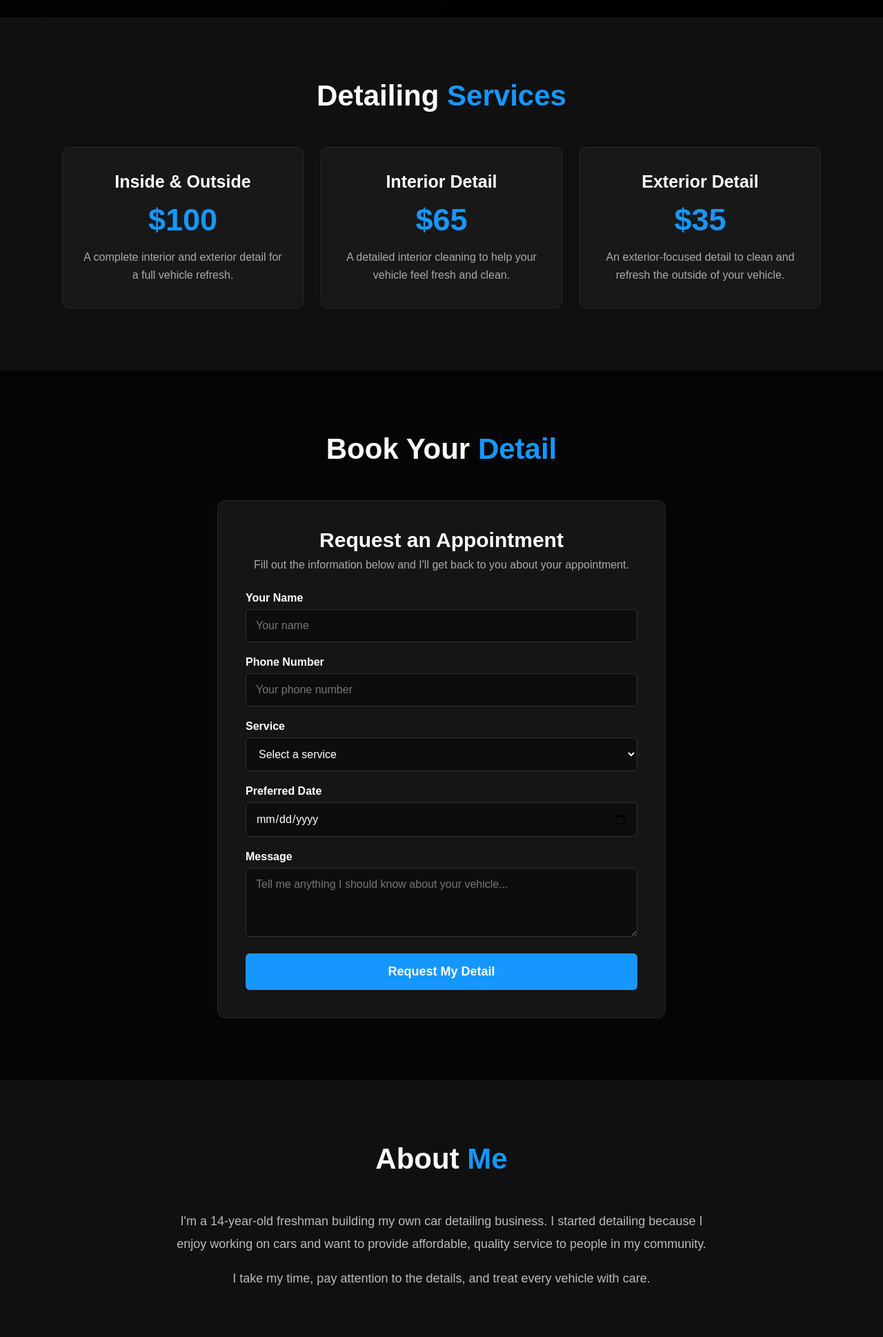
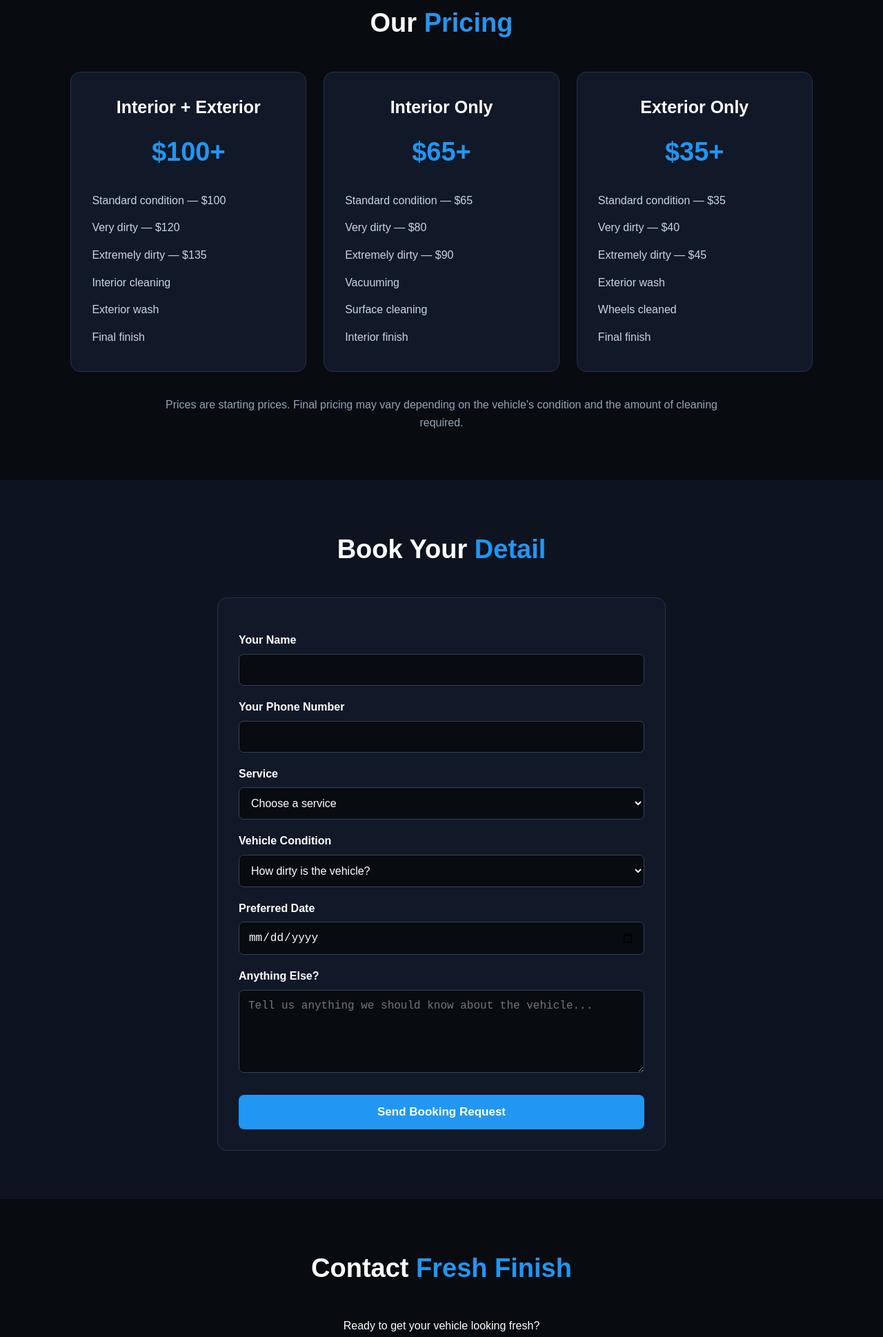
Before and after one commit to marcusaw060-sys/fresh-finish-detailing, a plain HTML site: page index.html in a window 1280 px wide. Shown: the part 775-2713 px from the top of the page at 69% size. Drawn offline with Linux system fonts and the light colour scheme.

Commit message:
Update index.html

```diff
--- a/index.html
+++ b/index.html
@@ -1,223 +1,187 @@
 <!DOCTYPE html>
 <html lang="en">
-
 <head>
   <meta charset="UTF-8">
   <meta name="viewport" content="width=device-width, initial-scale=1.0">
-
   <title>Fresh Finish Detailing</title>
 
   <style>
-
     * {
+      box-sizing: border-box;
       margin: 0;
       padding: 0;
-      box-sizing: border-box;
-      font-family: Arial, sans-serif;
-    }
-
-    html {
-      scroll-behavior: smooth;
     }
 
     body {
-      background: #0a0a0a;
+      font-family: Arial, sans-serif;
+      background: #080b10;
       color: white;
+      line-height: 1.6;
     }
 
-    /* NAVIGATION */
-
     nav {
-      position: fixed;
+      position: sticky;
       top: 0;
-      width: 100%;
-      height: 70px;
-      background: #080808;
+      z-index: 1000;
+      background: #05070a;
+      border-bottom: 1px solid #1e293b;
+      padding: 16px 8%;
       display: flex;
       justify-content: space-between;
       align-items: center;
-      padding: 0 7%;
-      border-bottom: 1px solid #222;
-      z-index: 1000;
     }
 
     .logo {
-      font-size: 24px;
+      font-size: 22px;
       font-weight: bold;
-    }
-
-    .logo span {
-      color: #1597ff;
+      color: #2196f3;
     }
 
     nav a {
       color: white;
       text-decoration: none;
-      margin-left: 25px;
+      margin-left: 20px;
       font-weight: bold;
     }
 
     nav a:hover {
-      color: #1597ff;
+      color: #2196f3;
     }
 
-    /* HERO */
-
     .hero {
-      min-height: 100vh;
-      padding: 120px 20px 60px;
+      min-height: 80vh;
       display: flex;
       align-items: center;
       justify-content: center;
       text-align: center;
-
-      background:
-        linear-gradient(
-          rgba(0,0,0,0.78),
-          rgba(0,0,0,0.92)
-        ),
-        linear-gradient(135deg, #12304a, #050505);
-    }
-
-    .hero-content {
-      max-width: 850px;
+      padding: 60px 20px;
+      background: linear-gradient(135deg, #080b10, #0d1725);
     }
 
     .hero h1 {
-      font-size: 70px;
-      line-height: 1.05;
-      margin-bottom: 25px;
+      font-size: clamp(42px, 7vw, 76px);
+      margin-bottom: 20px;
     }
 
     .hero h1 span {
-      color: #1597ff;
+      color: #2196f3;
     }
 
     .hero p {
-      color: #cccccc;
-      font-size: 21px;
-      margin-bottom: 35px;
-      line-height: 1.6;
+      font-size: 20px;
+      color: #cbd5e1;
+      max-width: 700px;
+      margin: auto;
     }
 
-    /* BOOK BUTTON */
+    .buttons {
+      margin-top: 30px;
+    }
 
-    .book-button {
+    .btn {
       display: inline-block;
-      background: #1597ff;
-      color: white;
+      padding: 15px 25px;
+      margin: 7px;
+      border-radius: 8px;
       text-decoration: none;
-      padding: 18px 45px;
-      border-radius: 7px;
-      font-size: 20px;
       font-weight: bold;
       transition: 0.2s;
     }
 
-    .book-button:hover {
-      background: #007bd4;
-      transform: translateY(-2px);
+    .primary {
+      background: #2196f3;
+      color: white;
     }
 
-    /* SMALL TEXT */
-
-    .availability {
-      margin-top: 18px;
-      color: #888;
-      font-size: 14px;
+    .primary:hover {
+      background: #1976d2;
     }
 
-    /* SECTIONS */
+    .secondary {
+      border: 2px solid #2196f3;
+      color: white;
+    }
+
+    .secondary:hover {
+      background: #2196f3;
+    }
 
     section {
-      padding: 90px 7%;
+      padding: 70px 8%;
     }
 
-    .title {
+    .section-title {
       text-align: center;
-      font-size: 42px;
-      margin-bottom: 50px;
+      font-size: 38px;
+      margin-bottom: 40px;
     }
 
-    .title span {
-      color: #1597ff;
+    .section-title span {
+      color: #2196f3;
     }
 
-    /* SERVICES */
-
-    .services {
-      background: #101010;
+    .pricing {
+      display: grid;
+      grid-template-columns: repeat(auto-fit, minmax(260px, 1fr));
+      gap: 25px;
+      max-width: 1100px;
+      margin: auto;
     }
 
-    .service-container {
-      max-width: 1100px;
-      margin: auto;
-
-      display: grid;
-      grid-template-columns:
-        repeat(3, 1fr);
-
-      gap: 25px;
-    }
-
-    .service {
-      background: #181818;
-      border: 1px solid #292929;
-      border-radius: 10px;
-      padding: 35px 25px;
+    .card {
+      background: #111827;
+      border: 1px solid #263449;
+      border-radius: 14px;
+      padding: 30px;
       text-align: center;
     }
 
-    .service:hover {
-      border-color: #1597ff;
-    }
-
-    .service h3 {
+    .card h3 {
       font-size: 25px;
-      margin-bottom: 15px;
+      margin-bottom: 10px;
     }
 
     .price {
-      color: #1597ff;
-      font-size: 45px;
+      font-size: 38px;
+      color: #2196f3;
       font-weight: bold;
       margin: 15px 0;
     }
 
-    .service p {
-      color: #aaa;
-      line-height: 1.6;
+    .card ul {
+      list-style: none;
+      text-align: left;
+      margin-top: 20px;
     }
 
-    /* BOOKING */
+    .card li {
+      padding: 7px 0;
+      color: #cbd5e1;
+    }
+
+    .note {
+      max-width: 800px;
+      margin: 35px auto 0;
+      text-align: center;
+      color: #94a3b8;
+    }
 
     .booking {
-      background: #050505;
+      background: #0d1420;
     }
 
-    .booking-container {
+    form {
       max-width: 650px;
       margin: auto;
-      background: #151515;
-      padding: 40px;
-      border-radius: 12px;
-      border: 1px solid #292929;
-    }
-
-    .booking-container h3 {
-      text-align: center;
-      font-size: 30px;
-      margin-bottom: 10px;
-    }
-
-    .booking-container > p {
-      text-align: center;
-      color: #aaa;
-      margin-bottom: 30px;
+      background: #111827;
+      padding: 30px;
+      border-radius: 14px;
+      border: 1px solid #263449;
     }
 
     label {
       display: block;
+      margin-top: 18px;
       margin-bottom: 7px;
       font-weight: bold;
     }
@@ -226,365 +190,231 @@
     select,
     textarea {
       width: 100%;
-      padding: 14px;
-      margin-bottom: 20px;
-      background: #0d0d0d;
-      border: 1px solid #333;
-      border-radius: 6px;
+      padding: 13px;
+      border-radius: 7px;
+      border: 1px solid #334155;
+      background: #080b10;
       color: white;
       font-size: 16px;
     }
 
     textarea {
-      height: 100px;
+      min-height: 120px;
       resize: vertical;
     }
 
-    .submit-button {
+    button {
       width: 100%;
-      padding: 16px;
-      background: #1597ff;
+      margin-top: 25px;
+      padding: 15px;
+      border: none;
+      border-radius: 8px;
+      background: #2196f3;
       color: white;
-      border: none;
-      border-radius: 6px;
-      font-size: 18px;
+      font-size: 17px;
       font-weight: bold;
       cursor: pointer;
     }
 
-    .submit-button:hover {
-      background: #007bd4;
+    button:hover {
+      background: #1976d2;
     }
 
-    /* ABOUT */
-
-    .about {
-      background: #101010;
+    .contact {
       text-align: center;
     }
 
-    .about-content {
-      max-width: 800px;
-      margin: auto;
+    .phone {
+      font-size: 30px;
+      color: #2196f3;
+      font-weight: bold;
+      margin: 20px 0;
     }
 
-    .about p {
-      color: #bbb;
-      font-size: 18px;
-      line-height: 1.8;
+    footer {
+      text-align: center;
+      padding: 30px;
+      background: #05070a;
+      color: #64748b;
     }
 
-    /* FOOTER */
-
-    footer {
-      background: #000;
-      padding: 30px;
-      text-align: center;
-      color: #777;
-      border-top: 1px solid #222;
-    }
-
-    /* MOBILE */
-
-    @media (max-width: 800px) {
-
+    @media (max-width: 600px) {
       nav {
-        padding: 0 5%;
+        padding: 15px 5%;
       }
 
       nav a {
-        margin-left: 10px;
+        margin-left: 8px;
         font-size: 14px;
       }
 
-      .hero h1 {
-        font-size: 48px;
+      section {
+        padding: 55px 5%;
       }
-
-      .service-container {
-        grid-template-columns: 1fr;
-      }
-
-      section {
-        padding: 70px 5%;
-      }
-
-      .booking-container {
-        padding: 25px;
-      }
-
     }
-
   </style>
 </head>
 
-
 <body>
 
-
-  <!-- NAVIGATION -->
-
   <nav>
-
-    <div class="logo">
-      Fresh<span>Finish</span>
+    <div class="logo">FRESH FINISH</div>
+    <div>
+      <a href="#pricing">Pricing</a>
+      <a href="#booking">Book</a>
+      <a href="#contact">Contact</a>
     </div>
-
-    <div>
-
-      <a href="#services">Services</a>
-
-      <a href="#booking">Book</a>
-
-      <a href="#about">About</a>
-
-    </div>
-
   </nav>
 
-
-  <!-- MAIN -->
-
   <section class="hero">
-
-    <div class="hero-content">
-
-      <h1>
-        Professional Car Detailing
-        <span>At an Affordable Price.</span>
-      </h1>
-
+    <div>
+      <h1>Professional Car Detailing <span>At an Affordable Price.</span></h1>
       <p>
-        Reliable interior and exterior car detailing
-        at a price that makes sense.
+        Fresh Finish Detailing helps keep your vehicle looking clean,
+        fresh, and ready for the road.
       </p>
 
-      <a href="#booking" class="book-button">
-        Book a Detail
-      </a>
+      <div class="buttons">
+        <a class="btn primary" href="#booking">Book a Detail</a>
+        <a class="btn secondary" href="tel:3049724003">Call Now</a>
+        <a class="btn secondary" href="sms:3049724003">Text Me</a>
+      </div>
+    </div>
+  </section>
 
-      <div class="availability">
-        Contact me to check availability.
+  <section id="pricing">
+    <h2 class="section-title">Our <span>Pricing</span></h2>
+
+    <div class="pricing">
+
+      <div class="card">
+        <h3>Interior + Exterior</h3>
+        <div class="price">$100+</div>
+
+        <ul>
+          <li>Standard condition — $100</li>
+          <li>Very dirty — $120</li>
+          <li>Extremely dirty — $135</li>
+          <li>Interior cleaning</li>
+          <li>Exterior wash</li>
+          <li>Final finish</li>
+        </ul>
+      </div>
+
+      <div class="card">
+        <h3>Interior Only</h3>
+        <div class="price">$65+</div>
+
+        <ul>
+          <li>Standard condition — $65</li>
+          <li>Very dirty — $80</li>
+          <li>Extremely dirty — $90</li>
+          <li>Vacuuming</li>
+          <li>Surface cleaning</li>
+          <li>Interior finish</li>
+        </ul>
+      </div>
+
+      <div class="card">
+        <h3>Exterior Only</h3>
+        <div class="price">$35+</div>
+
+        <ul>
+          <li>Standard condition — $35</li>
+          <li>Very dirty — $40</li>
+          <li>Extremely dirty — $45</li>
+          <li>Exterior wash</li>
+          <li>Wheels cleaned</li>
+          <li>Final finish</li>
+        </ul>
       </div>
 
     </div>
 
+    <p class="note">
+      Prices are starting prices. Final pricing may vary depending on the
+      vehicle's condition and the amount of cleaning required.
+    </p>
   </section>
 
+  <section id="booking" class="booking">
+    <h2 class="section-title">Book Your <span>Detail</span></h2>
 
-  <!-- SERVICES -->
+    <form onsubmit="sendBooking(event)">
 
-  <section class="services" id="services">
+      <label for="name">Your Name</label>
+      <input type="text" id="name" required>
 
-    <h2 class="title">
-      Detailing <span>Services</span>
-    </h2>
+      <label for="phone">Your Phone Number</label>
+      <input type="tel" id="phone" required>
 
+      <label for="service">Service</label>
+      <select id="service" required>
+        <option value="">Choose a service</option>
+        <option>Interior + Exterior — Starting at $100</option>
+        <option>Interior Only — Starting at $65</option>
+        <option>Exterior Only — Starting at $35</option>
+      </select>
 
-    <div class="service-container">
+      <label for="condition">Vehicle Condition</label>
+      <select id="condition" required>
+        <option value="">How dirty is the vehicle?</option>
+        <option>Normal</option>
+        <option>Very dirty</option>
+        <option>Extremely dirty</option>
+      </select>
 
+      <label for="date">Preferred Date</label>
+      <input type="date" id="date" required>
 
-      <div class="service">
+      <label for="message">Anything Else?</label>
+      <textarea id="message" placeholder="Tell us anything we should know about the vehicle..."></textarea>
 
-        <h3>Inside & Outside</h3>
+      <button type="submit">Send Booking Request</button>
 
-        <div class="price">$100</div>
-
-        <p>
-          A complete interior and exterior detail
-          for a full vehicle refresh.
-        </p>
-
-      </div>
-
-
-      <div class="service">
-
-        <h3>Interior Detail</h3>
-
-        <div class="price">$65</div>
-
-        <p>
-          A detailed interior cleaning to help
-          your vehicle feel fresh and clean.
-        </p>
-
-      </div>
-
-
-      <div class="service">
-
-        <h3>Exterior Detail</h3>
-
-        <div class="price">$35</div>
-
-        <p>
-          An exterior-focused detail to clean
-          and refresh the outside of your vehicle.
-        </p>
-
-      </div>
-
-
-    </div>
-
+    </form>
   </section>
 
+  <section id="contact" class="contact">
+    <h2 class="section-title">Contact <span>Fresh Finish</span></h2>
 
-  <!-- BOOKING -->
+    <p>Ready to get your vehicle looking fresh?</p>
 
-  <section class="booking" id="booking">
+    <div class="phone">(304) 972-4003</div>
 
-    <h2 class="title">
-      Book Your <span>Detail</span>
-    </h2>
-
-
-    <div class="booking-container">
-
-      <h3>Request an Appointment</h3>
-
-      <p>
-        Fill out the information below and I'll
-        get back to you about your appointment.
-      </p>
-
-
-      <form
-        action="mailto:YOUR-EMAIL-HERE"
-        method="post"
-        enctype="text/plain"
-      >
-
-        <label>
-          Your Name
-        </label>
-
-        <input
-          type="text"
-          name="Name"
-          placeholder="Your name"
-          required
-        >
-
-
-        <label>
-          Phone Number
-        </label>
-
-        <input
-          type="tel"
-          name="Phone"
-          placeholder="Your phone number"
-          required
-        >
-
-
-        <label>
-          Service
-        </label>
-
-        <select name="Service" required>
-
-          <option value="">
-            Select a service
-          </option>
-
-          <option value="Inside and Outside - $100">
-            Inside & Outside - $100
-          </option>
-
-          <option value="Interior - $65">
-            Interior - $65
-          </option>
-
-          <option value="Exterior - $35">
-            Exterior - $35
-          </option>
-
-        </select>
-
-
-        <label>
-          Preferred Date
-        </label>
-
-        <input
-          type="date"
-          name="Preferred Date"
-          required
-        >
-
-
-        <label>
-          Message
-        </label>
-
-        <textarea
-          name="Message"
-          placeholder="Tell me anything I should know about your vehicle..."
-        ></textarea>
-
-
-        <button
-          type="submit"
-          class="submit-button"
-        >
-          Request My Detail
-        </button>
-
-      </form>
-
+    <div class="buttons">
+      <a class="btn primary" href="tel:3049724003">Call (304) 972-4003</a>
+      <a class="btn secondary" href="sms:3049724003">Text Us</a>
     </div>
-
   </section>
 
-
-  <!-- ABOUT -->
-
-  <section class="about" id="about">
-
-    <h2 class="title">
-      About <span>Me</span>
-    </h2>
-
-    <div class="about-content">
-
-      <p>
-        I'm a 14-year-old freshman building my own
-        car detailing business. I started detailing
-        because I enjoy working on cars and want to
-        provide affordable, quality service to people
-        in my community.
-      </p>
-
-      <br>
-
-      <p>
-        I take my time, pay attention to the details,
-        and treat every vehicle with care.
-      </p>
-
-    </div>
-
-  </section>
-
-
-  <!-- FOOTER -->
-
   <footer>
-
-    <p>
-      Fresh Finish Detailing
-    </p>
-
-    <p>
-      Student-Owned Car Detailing
-    </p>
-
+    © 2026 Fresh Finish Detailing. All Rights Reserved.
   </footer>
 
+  <script>
+    function sendBooking(event) {
+      event.preventDefault();
+
+      const name = document.getElementById("name").value;
+      const phone = document.getElementById("phone").value;
+      const service = document.getElementById("service").value;
+      const condition = document.getElementById("condition").value;
+      const date = document.getElementById("date").value;
+      const message = document.getElementById("message").value;
+
+      const text =
+        "Fresh Finish Detailing Booking Request:%0A%0A" +
+        "Name: " + encodeURIComponent(name) + "%0A" +
+        "Customer Phone: " + encodeURIComponent(phone) + "%0A" +
+        "Service: " + encodeURIComponent(service) + "%0A" +
+        "Vehicle Condition: " + encodeURIComponent(condition) + "%0A" +
+        "Preferred Date: " + encodeURIComponent(date) + "%0A" +
+        "Notes: " + encodeURIComponent(message);
+
+      window.location.href = "sms:3049724003?body=" + text;
+    }
+  </script>
 
 </body>
-
 </html>
```
